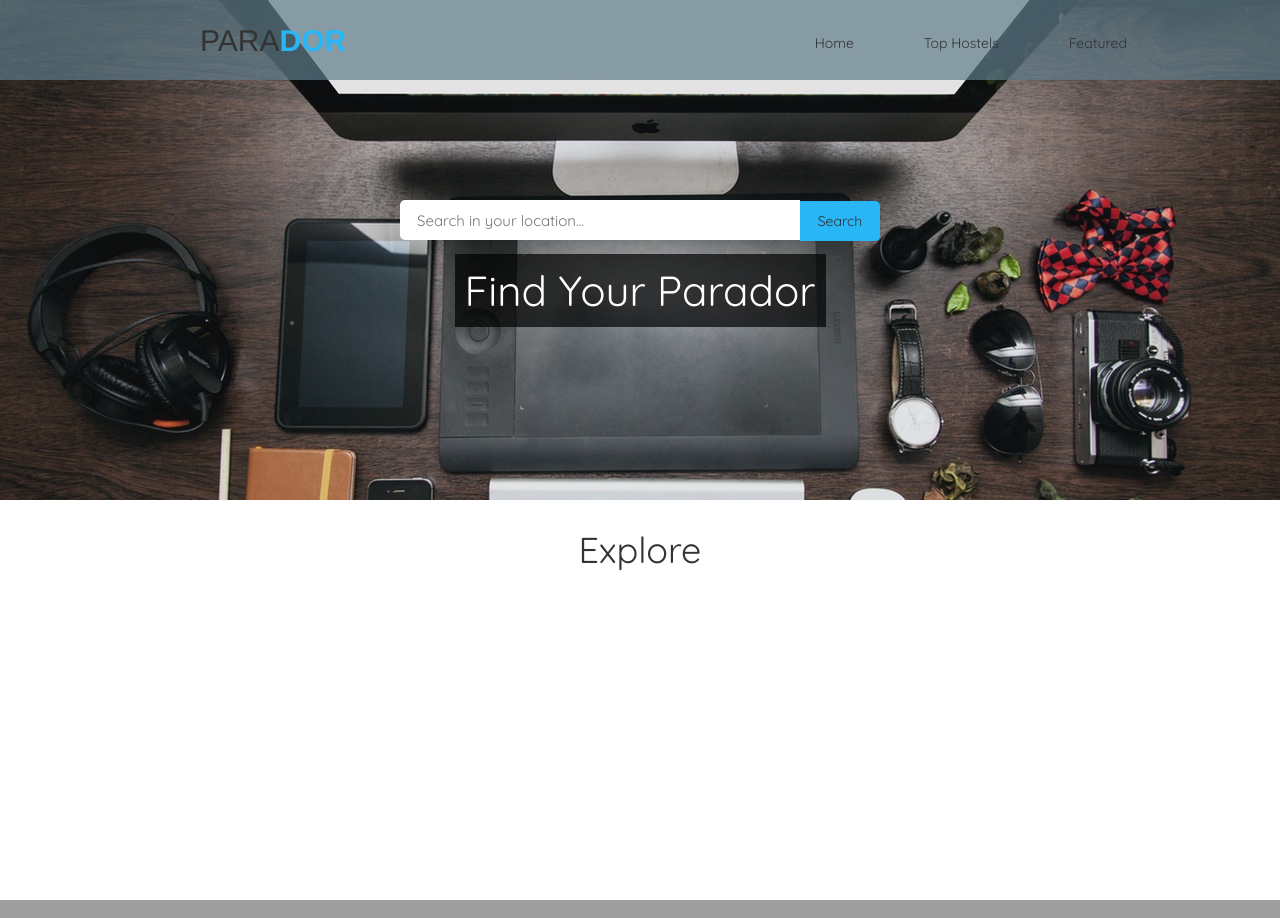
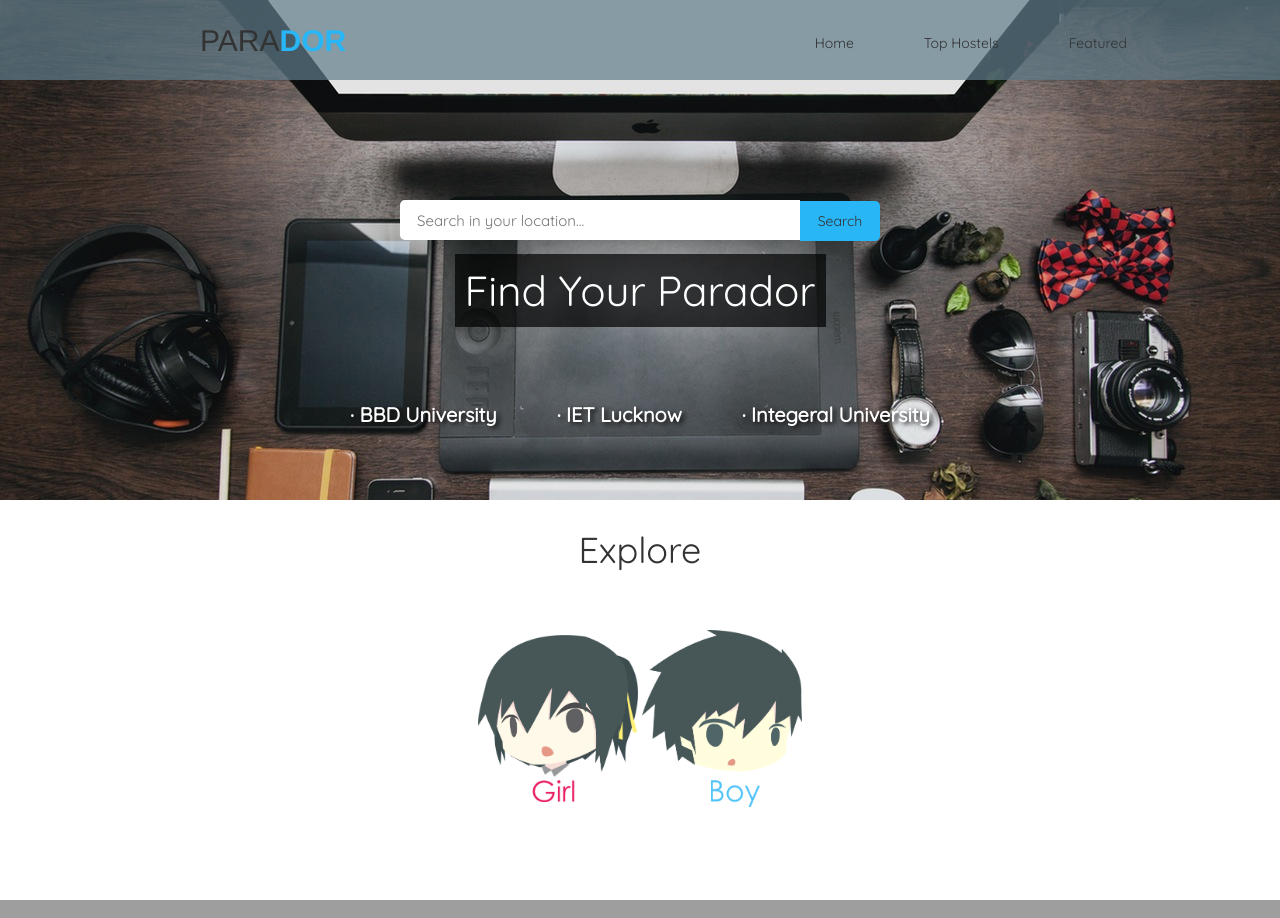
Before and after one commit to atulGupta2229/parador2.0, a PHP site: page / in a window 1280 px wide. Shown: the top 918 px of the page. Run offline with PHP 8.4, Linux system fonts and the light colour scheme; grey boxes are pictures that could not be loaded.

Commit message:
wed 23rd work

```diff
--- a/assets/css/style.css
+++ b/assets/css/style.css
@@ -4,6 +4,7 @@
 	background: url(../images/web-design.jpg);
 	background-size: cover;
 	position: relative;
+	background-attachment: fixed;
 }
 #nav{
 	height: 80px;
@@ -118,6 +119,22 @@ strong{
 	min-height: 300px;
 	background: #607D8B;
 }
+#loc{
+	margin-top: 80px;
+}
+.points{
+	font-family: 'Quicksand', sans-serif;
+	color: white;
+	text-shadow: 3px 2px 4px #111;
+	margin: 0px 30px 0px 30px;
+	font-size: 20px;
+	font-weight: bold;
+}
+
+
+
+
+
 @media screen and (max-width: 480px){
 	#menu{
 		display: none;
@@ -136,4 +153,12 @@ strong{
 	#feat{
 		margin-top: 30px;
 	}
+	.points{
+	font-family: 'Quicksand', sans-serif;
+	margin: 0px 10px 0px 10px;
+	font-size: 14px;
+	}
+	#loc{
+		margin-top: 40px;
+	}
 }
--- a/index.php
+++ b/index.php
@@ -51,13 +51,29 @@
 				<input type="text" name="search" class="input-group" id="search" placeholder="Search in your location..."><span id="sbtn"><button type="submit" id="sbtn">Search</button></span><br><br>
 				<span style="font-size: 3em; color: white; background: rgba(0,0,0,0.7);padding: 10px;font-family: 'Quicksand', sans-serif;">Find Your Parador</span>
 			</center>
+			<center>
+				<div id="loc">
+					<span class="points">· BBD University</span><span class="points">· IET Lucknow</span><span class="points">· Integeral University</span>
+				</div>
+			</center>
 		</div>
 	</div>
 	<div class="row">
 		<div class="col-sm-12" id="hiw">
 			<center>
 				<span class="h1 text-center" style="font-family: 'Quicksand', sans-serif;">Explore</span>
-			</center>
+			</center><br>
+			<br><br>
+			<div class="row">
+				<div class="col-sm-12">
+					<center>
+						<div class="">
+							<img src="assets/images/girl.png" width="160px" style="margin-right: 0px">
+							<img src="assets/images/boy.png" width="160px" style="margin-left: 0px">
+						</div>
+					</center>
+				</div>
+			</div>
 		</div>
 	</div>
 	<div class="row">
@@ -122,8 +138,12 @@
 		</div>
 	</div>
 	<div class="row">
-		<div class="col-sm-12" id="footer">
-
+		<div class="col-sm-12" id="footer"><br><br>
+			<center>
+			<span style="font-size: 15px;">copyright 2017, Parador&trade;</span>
+			<br>
+				<img src="assets/images/parador.png" width="80px">
+			</center>
 		</div>
 	</div>
 </div>
```
Also changed, not shown: assets/images/boy.png (added), assets/images/ft2.jpg, assets/images/ft21.jpg (added), assets/images/ft22.jpg (added), assets/images/girl.png (added), assets/images/parador.png (added), 1 other file.
